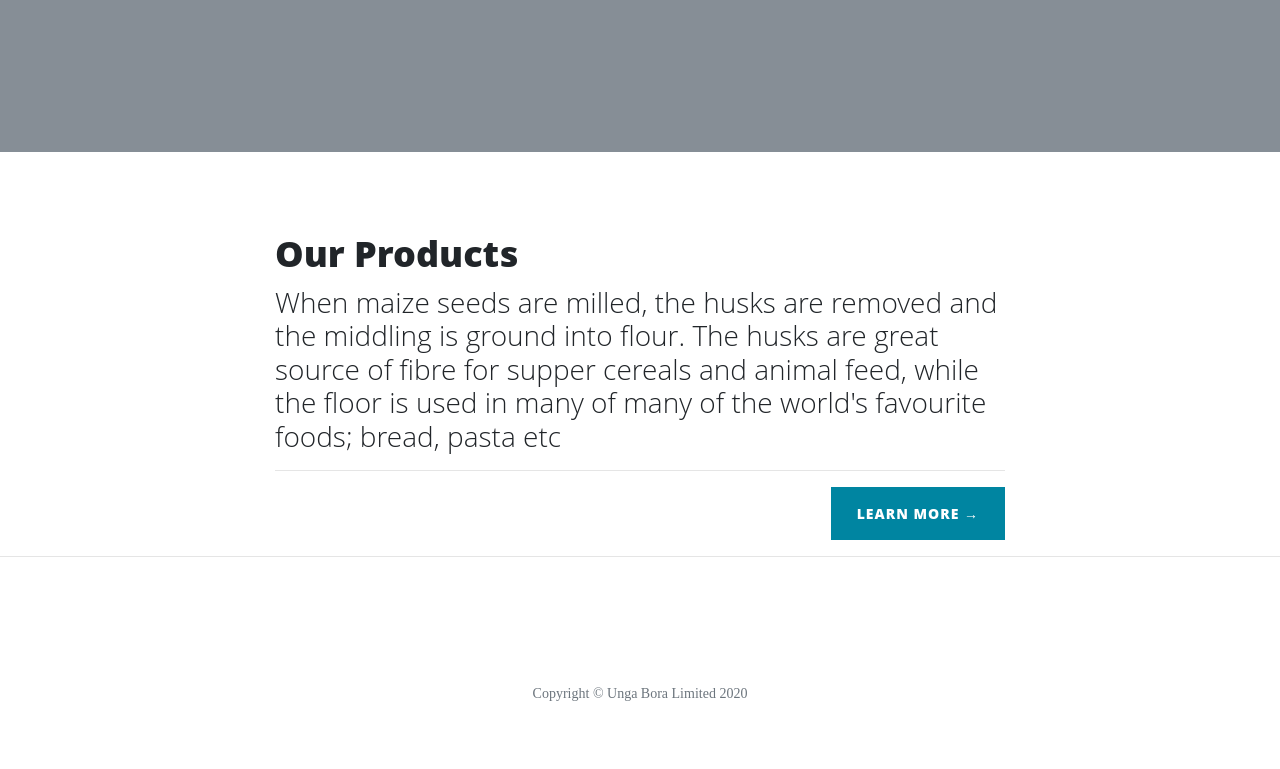
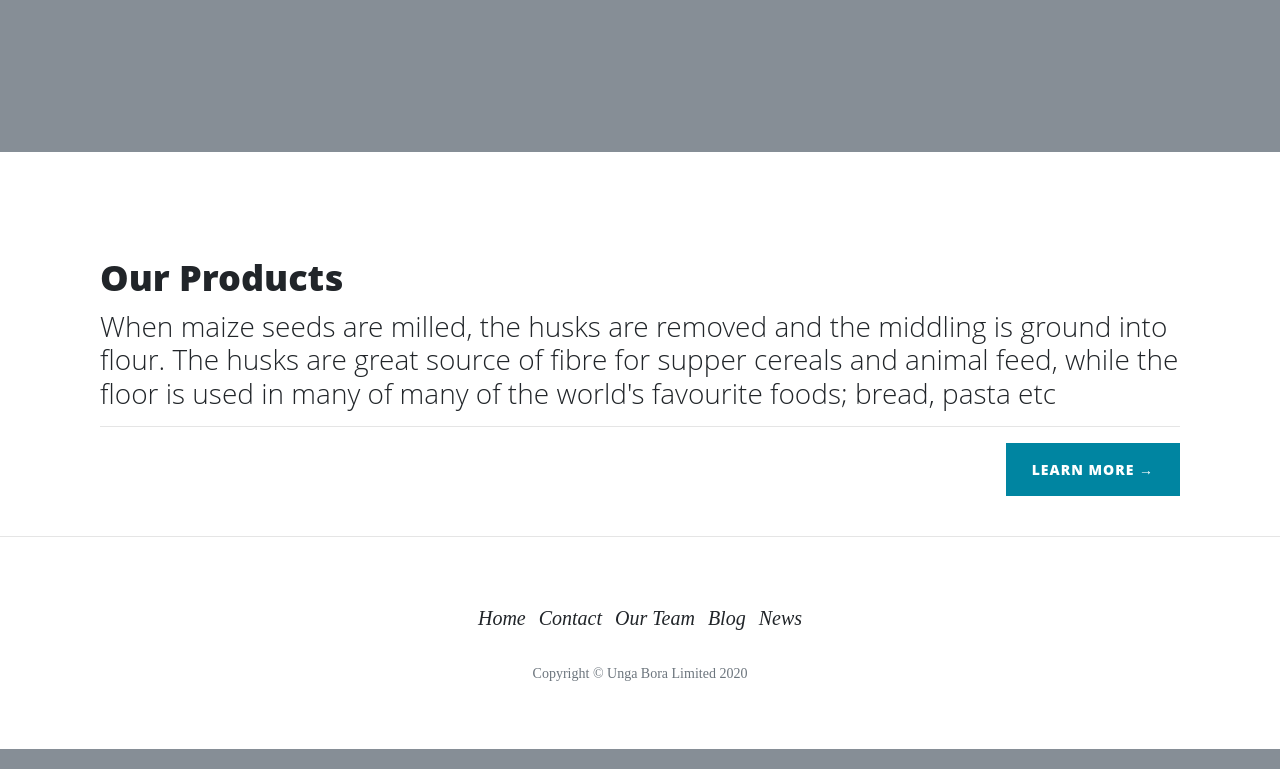
Before and after one commit to Claire-a3/unga-bora, a Flask app: page / in a window 1280 px wide. Shown: the part 476-1245 px from the top of the page. Run offline with Flask 2, Linux system fonts and the light colour scheme; some libraries are stand-ins or nearby versions.

Commit message:
Modified code

```diff
--- a/templates/base.html
+++ b/templates/base.html
@@ -57,9 +57,7 @@
     </nav>
 
     <!-- Page Header -->
-    <header
-      class="masthead"
-      <!-- style="background-image: url('> -->
+    <header class="masthead" style="background-image: url('')>
       <div class="overlay"></div>
       <div class="container">
         <div class="row">
@@ -87,7 +85,7 @@
               <li class="list-inline-item">
                 <a href="#">
                   <span class="fa-stack fa-lg">
-                    <i class="fa fa-circle fa-stack-2x"></i>
+                    <i class="fa fa-circle fa-stack-2x">Home</i>
                     <i class="fa fa-twitter fa-stack-1x fa-inverse"></i>
                   </span>
                 </a>
@@ -95,7 +93,7 @@
               <li class="list-inline-item">
                 <a href="#">
                   <span class="fa-stack fa-lg">
-                    <i class="fa fa-circle fa-stack-2x"></i>
+                    <i class="fa fa-circle fa-stack-2x">Contact</i>
                     <i class="fa fa-facebook fa-stack-1x fa-inverse"></i>
                   </span>
                 </a>
@@ -103,7 +101,23 @@
               <li class="list-inline-item">
                 <a href="#">
                   <span class="fa-stack fa-lg">
-                    <i class="fa fa-circle fa-stack-2x"></i>
+                    <i class="fa fa-circle fa-stack-2x">Our Team</i>
+                    <i class="fa fa-github fa-stack-1x fa-inverse"></i>
+                  </span>
+                </a>
+              </li>
+              <li class="list-inline-item">
+                <a href="#">
+                  <span class="fa-stack fa-lg">
+                    <i class="fa fa-circle fa-stack-2x">Blog</i>
+                    <i class="fa fa-github fa-stack-1x fa-inverse"></i>
+                  </span>
+                </a>
+              </li>
+              <li class="list-inline-item">
+                <a href="#">
+                  <span class="fa-stack fa-lg">
+                    <i class="fa fa-circle fa-stack-2x">News</i>
                     <i class="fa fa-github fa-stack-1x fa-inverse"></i>
                   </span>
                 </a>
@@ -115,6 +129,10 @@
           </div>
         </div>
       </div>
+
+
+
+
     </footer>
 
     <!-- Bootstrap core JavaScript -->
--- a/templates/index.html
+++ b/templates/index.html
@@ -1,7 +1,7 @@
 {% extends 'base.html' %} {% block content %}
 
-<div class="row">
-  <div class="col-lg-8 col-md-10 mx-auto">
+<div class="py-4">
+  <div class="container">
     <div class="post-preview">
       <a href="#">
         <h2 class="post-title">Our Products</h2>
```
